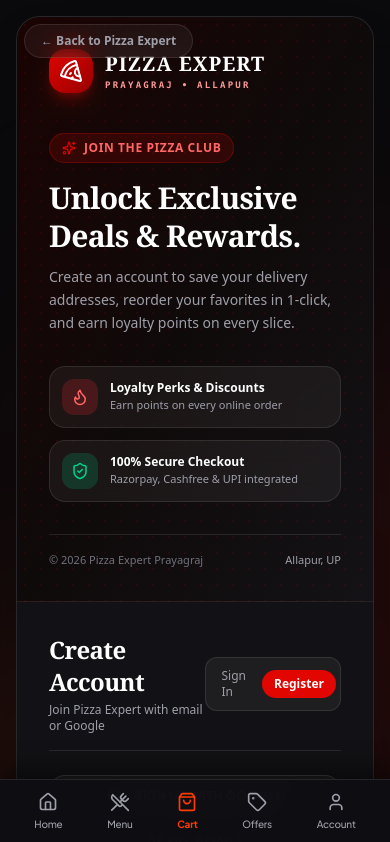
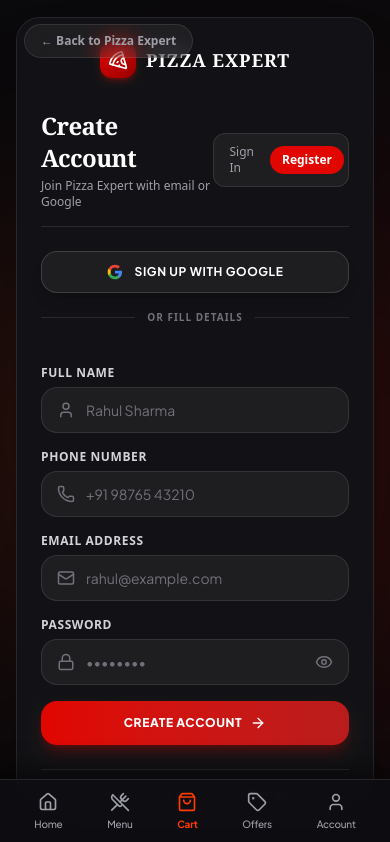
Before and after one commit to Pratyush-Malviya/pizza-expert-prayagraj, a Next.js app: page /register in a window 390 px wide. Shown: the top 842 px of the page. Built offline with nearby package versions, Linux system fonts and the light colour scheme; no server answers.

Commit message:
fix(auth): hide decorative hero brand panel on mobile view and show only on desktop

```diff
--- a/app/(auth)/login/page.tsx
+++ b/app/(auth)/login/page.tsx
@@ -100,8 +100,8 @@
 
       <div className="w-full max-w-5xl bg-[#121216]/80 backdrop-blur-2xl rounded-3xl border border-white/10 shadow-2xl overflow-hidden grid grid-cols-1 lg:grid-cols-12 relative z-10">
 
-        {/* Left Side: Modern Visual Hero Section */}
-        <div className="lg:col-span-5 bg-gradient-to-br from-[#1A0303] via-[#0F0A0A] to-[#141216] p-8 lg:p-12 flex flex-col justify-between relative border-b lg:border-b-0 lg:border-r border-white/10 overflow-hidden">
+        {/* Left Side: Modern Visual Hero Section (Desktop Only) */}
+        <div className="hidden lg:flex lg:col-span-5 bg-gradient-to-br from-[#1A0303] via-[#0F0A0A] to-[#141216] p-8 lg:p-12 flex-col justify-between relative border-b lg:border-b-0 lg:border-r border-white/10 overflow-hidden">
           {/* Subtle Decorative Pattern */}
           <div className="absolute inset-0 opacity-10 bg-[radial-gradient(#E10600_1px,transparent_1px)] [background-size:16px_16px] pointer-events-none" />
 
@@ -172,8 +172,18 @@
         </div>
 
         {/* Right Side: Sleek Modern Auth Card */}
-        <div className="lg:col-span-7 p-8 lg:p-12 flex flex-col justify-center bg-[#121216]">
+        <div className="lg:col-span-7 p-6 sm:p-8 lg:p-12 flex flex-col justify-center bg-[#121216]">
           <div className="max-w-md mx-auto w-full space-y-6">
+
+            {/* Mobile Brand Logo Header */}
+            <div className="lg:hidden flex items-center justify-center gap-2.5 pb-2">
+              <div className="w-9 h-9 bg-gradient-to-br from-[#E10600] to-[#990000] rounded-xl flex items-center justify-center text-white shadow-md shadow-[#E10600]/30">
+                <Pizza size={20} />
+              </div>
+              <span className="font-serif font-black text-lg text-white uppercase tracking-wider">
+                Pizza Expert
+              </span>
+            </div>
 
             {/* Tab Header (Sign In / Register toggle) */}
             <div className="flex items-center justify-between border-b border-white/10 pb-4">
--- a/app/(auth)/register/page.tsx
+++ b/app/(auth)/register/page.tsx
@@ -114,8 +114,8 @@
 
       <div className="w-full max-w-5xl bg-[#121216]/80 backdrop-blur-2xl rounded-3xl border border-white/10 shadow-2xl overflow-hidden grid grid-cols-1 lg:grid-cols-12 relative z-10">
 
-        {/* Left Side: Modern Visual Hero Section */}
-        <div className="lg:col-span-5 bg-gradient-to-br from-[#1A0303] via-[#0F0A0A] to-[#141216] p-8 lg:p-12 flex flex-col justify-between relative border-b lg:border-b-0 lg:border-r border-white/10 overflow-hidden">
+        {/* Left Side: Modern Visual Hero Section (Desktop Only) */}
+        <div className="hidden lg:flex lg:col-span-5 bg-gradient-to-br from-[#1A0303] via-[#0F0A0A] to-[#141216] p-8 lg:p-12 flex-col justify-between relative border-b lg:border-b-0 lg:border-r border-white/10 overflow-hidden">
           <div className="absolute inset-0 opacity-10 bg-[radial-gradient(#E10600_1px,transparent_1px)] [background-size:16px_16px] pointer-events-none" />
 
           <div className="relative z-10">
@@ -185,8 +185,18 @@
         </div>
 
         {/* Right Side: Sleek Modern Register Form */}
-        <div className="lg:col-span-7 p-8 lg:p-12 flex flex-col justify-center bg-[#121216]">
+        <div className="lg:col-span-7 p-6 sm:p-8 lg:p-12 flex flex-col justify-center bg-[#121216]">
           <div className="max-w-md mx-auto w-full space-y-6">
+
+            {/* Mobile Brand Logo Header */}
+            <div className="lg:hidden flex items-center justify-center gap-2.5 pb-2">
+              <div className="w-9 h-9 bg-gradient-to-br from-[#E10600] to-[#990000] rounded-xl flex items-center justify-center text-white shadow-md shadow-[#E10600]/30">
+                <Pizza size={20} />
+              </div>
+              <span className="font-serif font-black text-lg text-white uppercase tracking-wider">
+                Pizza Expert
+              </span>
+            </div>
 
             {/* Tab Header (Sign In / Register toggle) */}
             <div className="flex items-center justify-between border-b border-white/10 pb-4">
```
